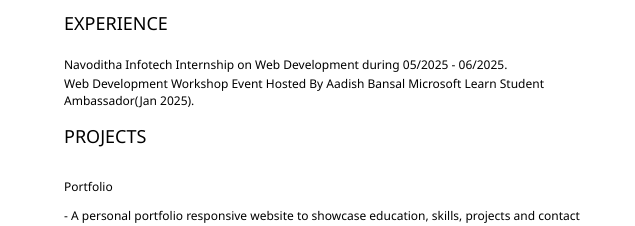
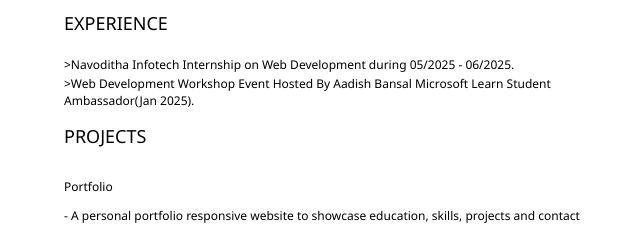
Before and after one commit to P03wd/new1, a plain HTML site: page index.html in a window 1280 px wide. Shown: the part 254-480 px from the top of the page, 504-1139 px from the left. Drawn offline with Linux system fonts and the light colour scheme.

Commit message:
Update index.html

```diff
--- a/index.html
+++ b/index.html
@@ -52,8 +52,8 @@
 		       experience and academic skills will add value to organizational operations </p>
 			<h2> EXPERIENCE </h2>
 			<!--work experience-->
-			<p>  Navoditha Infotech Internship on Web Development during  05/2025 - 06/2025.</p>
-			<p> Web Development Workshop Event Hosted By Aadish Bansal Microsoft Learn Student Ambassador(Jan 2025). </p>
+			<p> >Navoditha Infotech Internship on Web Development during  05/2025 - 06/2025.</p>
+			<p> >Web Development Workshop Event Hosted By Aadish Bansal Microsoft Learn Student Ambassador(Jan 2025). </p>
 			<h2> PROJECTS </h2>
 			<p>
  <h3>Portfolio</h3>- A personal portfolio responsive website to showcase education, skills, projects and contact
```
